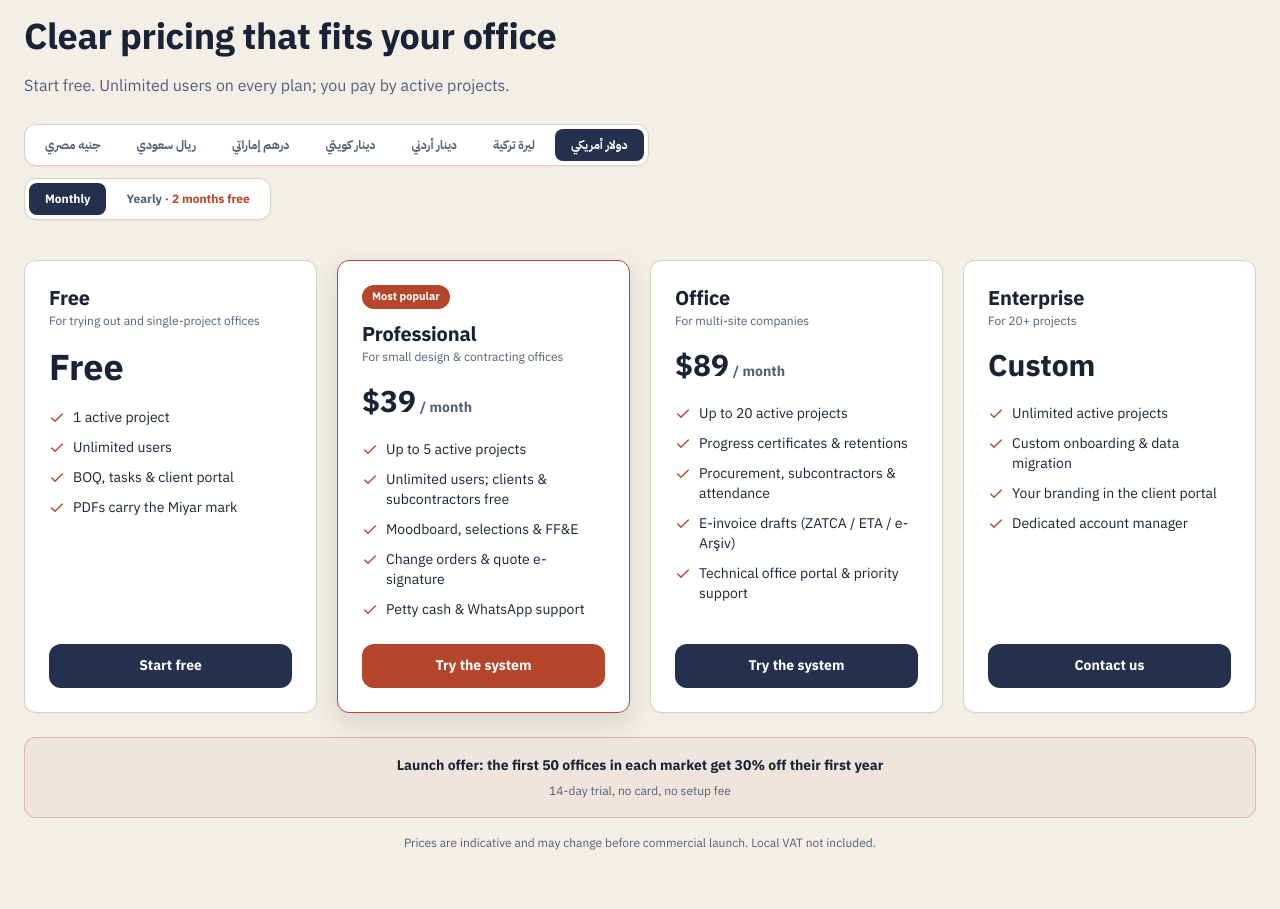
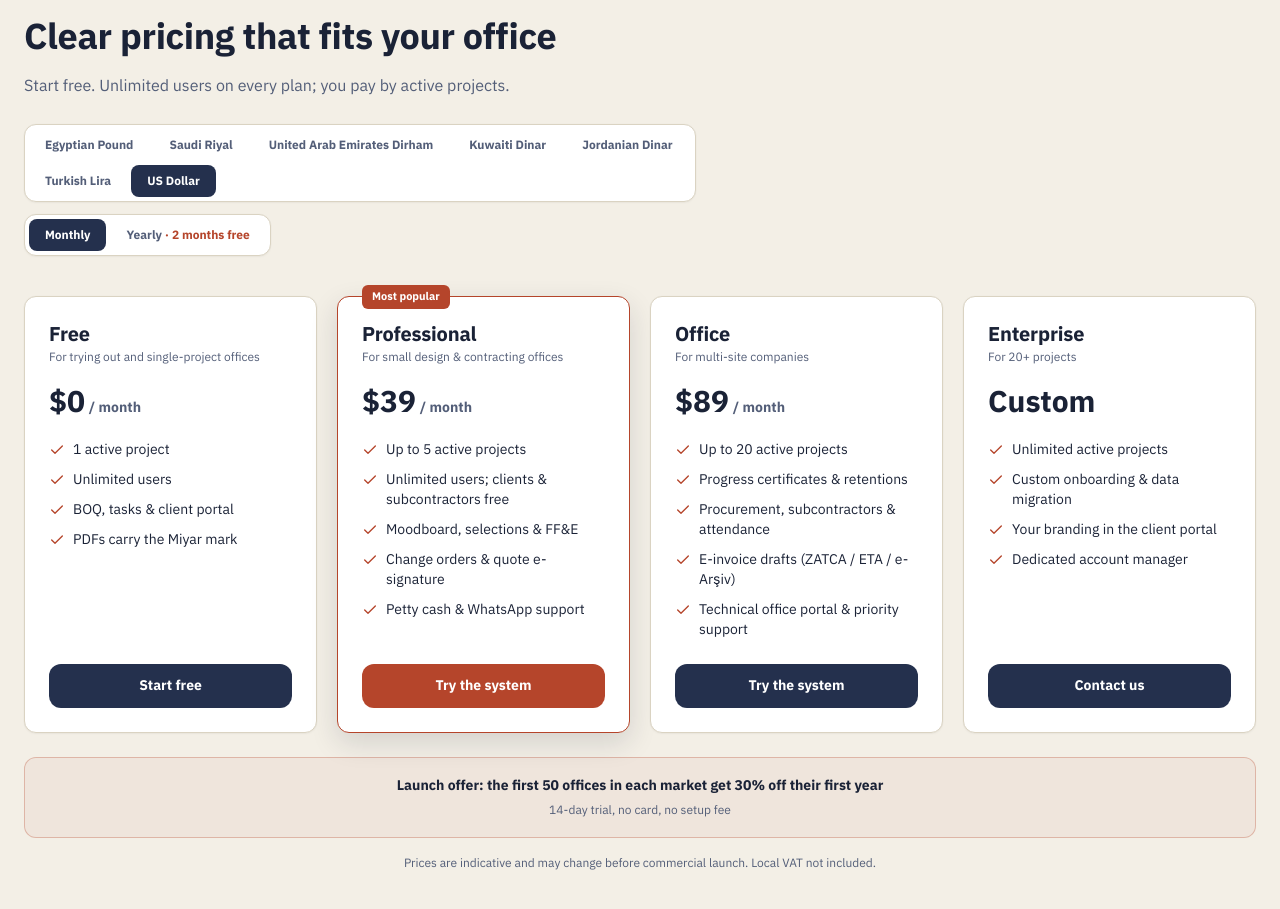
Before and after one commit to Mmagdy97/miyar-app, a React (Vite) app: page / in a window 1280 px wide. Shown: the part 7680-8589 px from the top of the page. Built offline with nearby package versions, Linux system fonts and the light colour scheme.

Commit message:
UX pricing: localized currency names, no duplicate Free, badge off-flow
Co-Authored-By: Claude Sonnet 5.5 <noreply@anthropic.com>
Claude-Session: https://claude.ai/code/session_01YT5EiJmJWK3ewxShuPwg6T

```diff
--- a/src/components/PublicPages.jsx
+++ b/src/components/PublicPages.jsx
@@ -1,7 +1,7 @@
 import { useState } from "react";
 import { localize } from "../data/dataI18n";
 import { Check, ArrowRight } from "lucide-react";
-import { CURRENCIES, formatMoney } from "../lib/currency";
+import { formatMoney } from "../lib/currency";
 import { useI18n, intlLocale } from "../i18n";
 
 import { PRICES, PLANS, planPrice } from "../lib/pricing";
@@ -20,7 +20,7 @@ export function PricingSection({ onStart }) {
           <div role="group" aria-label={t("settings.currency")} className="inline-flex flex-wrap gap-1 p-1 rounded-xl bg-white border border-[#DAD3C2]">
             {Object.keys(PRICES).map((k) => (
               <button key={k} onClick={() => setCur(k)} aria-pressed={cur === k} className={pill(cur === k)}>
-                {CURRENCIES[k].name}
+                {(() => { try { return new Intl.DisplayNames(intlLocale(), { type: "currency" }).of(k); } catch { return k; } })()}
               </button>
             ))}
           </div>
@@ -38,18 +38,16 @@ export function PricingSection({ onStart }) {
           return (
             <div
               key={p.key}
-              className={`rounded-2xl p-6 bg-white flex flex-col border ${
+              className={`relative rounded-xl p-6 bg-white flex flex-col border ${
                 p.highlight ? "border-[#B5452B] shadow-lg ring-1 ring-[#B5452B]/30" : "border-[#DAD3C2]"
               }`}
             >
-              {p.highlight && <span className="self-start mb-3 text-[11px] font-bold px-2.5 py-1 rounded-full bg-[#B5452B] text-white">{t("pricing.popular")}</span>}
+              {p.highlight && <span className="absolute -top-3 start-6 text-[11px] font-bold px-2.5 py-1 rounded-md bg-[#B5452B] text-white">{t("pricing.popular")}</span>}
               <h3 className="text-xl font-black text-[#1A2236]">{t(`plan.${p.key}`)}</h3>
               <p className="text-xs text-[#535E78] mb-4">{t(`plan.${p.key}.tag`)}</p>
               <p className="mb-5">
                 {p.custom ? (
                   <span className="text-3xl font-black text-[#1A2236]">{t("pricing.custom")}</span>
-                ) : price === 0 ? (
-                  <span className="text-4xl font-black text-[#1A2236]">{t("pricing.free")}</span>
                 ) : (
                   <>
                     <span className="text-3xl font-black text-[#1A2236] tabular-nums">{formatMoney(price, cur, intlLocale(), { compact: true })}</span>{" "}
```
